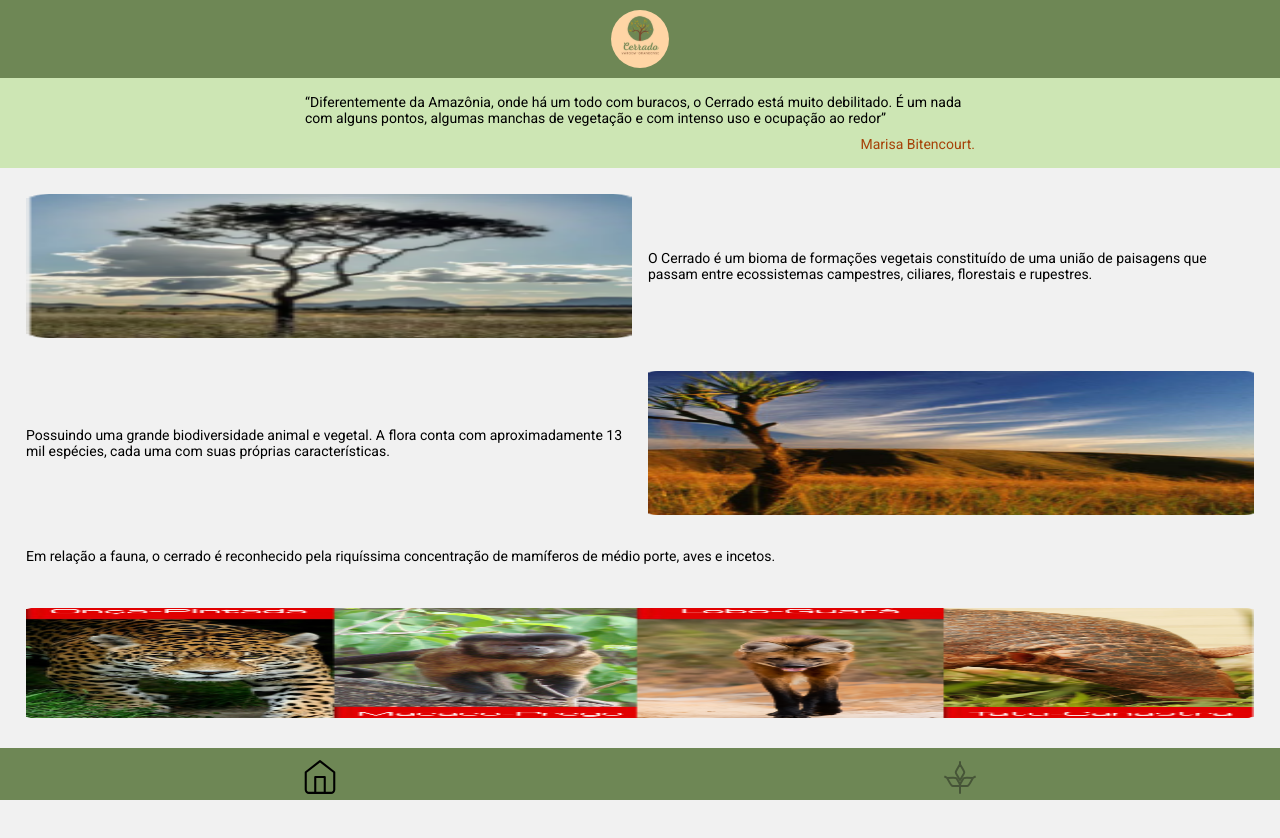
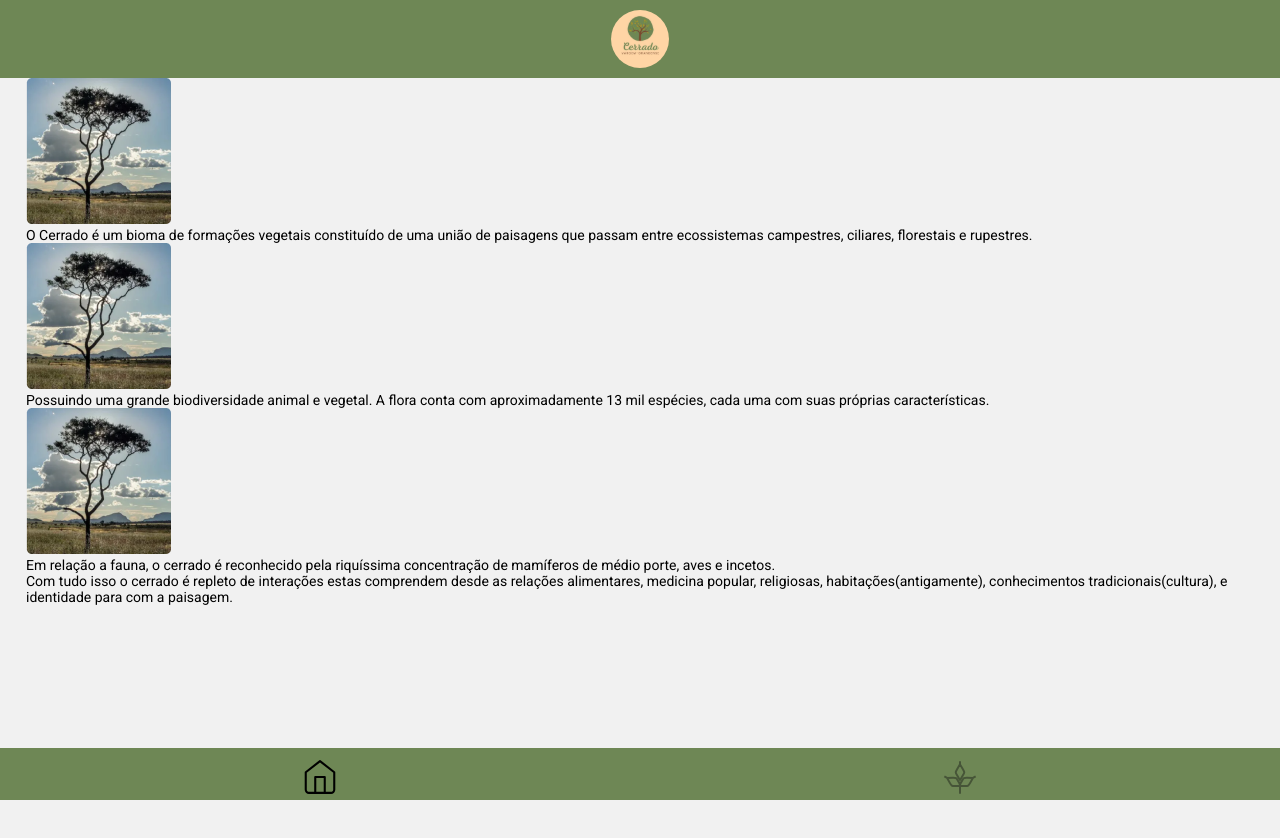
Before and after one commit to arthurfp16/tcc-app-etec-vgs, a Next.js app: page /sobre in a window 1280 px wide. Shown: the top 838 px of the page. After the commit the page ends 800 px from the top, so only its background shows below. Built offline with nearby package versions, Linux system fonts and the light colour scheme.

Commit message:
feat: inicia dev nova pagina sobre

```diff
--- a/src/components/ImageContainer.jsx
+++ /dev/null
@@ -1,15 +0,0 @@
-import Image from "next/image"
-import { Container } from '../styles/components/imageContainerStyled'
-
-export const ImageContainer = ({ children, imgSrc = undefined, imgAlt, containerFlexDirection }) => {
-    return (
-        <Container flexDirection={containerFlexDirection}>
-            <span>
-                {imgSrc ? <Image src={imgSrc} layout='fill' objectFit='fill' alt={imgAlt} /> : null}
-            </span>
-            <p>
-                {children}
-            </p>
-        </Container>
-    )
-}
--- a/src/pages/sobre.jsx
+++ b/src/pages/sobre.jsx
@@ -1,8 +1,8 @@
 import { Header } from "../components/Header"
-import { ImageContainer } from "../components/ImageContainer"
 import { MotivationalPhrase } from "../components/motivationalPhrase"
-import { AboltMain } from '../styles/pages/aboutStyled.js'
 import { Footer } from "../components/Footer"
+import Image from 'next/image'
+import styled from 'styled-components'
 
 import img1 from '../../public/img1.png'
 import img2 from '../../public/img2.png'
@@ -12,29 +12,36 @@ export default function About() {
   return (
     <>
       <Header linkHref='/posts' linkText='Ler artigos mais recentes' />
+      <main>
 
-      <MotivationalPhrase />
+        <div className="image-container image-container--left">
+          <Image src={img1} alt="" />
+          <p>
+            O Cerrado é um bioma de formações vegetais constituído de uma união de paisagens que passam entre ecossistemas campestres, ciliares, florestais e rupestres.
+          </p>
+        </div>
 
-      <AboltMain>
-        <ImageContainer imgSrc={img1} imgAlt='arvore nativa do cerrado num campo em um dia com poucas nuvems e sol intenso'>
-          O Cerrado é um bioma de formações vegetais constituído de uma união de paisagens que passam entre ecossistemas campestres, ciliares, florestais e rupestres.
-        </ImageContainer>
+        <div className="image-container image-container--rigth">
+          <Image src={img1} alt="" />
+          <p>
+            Possuindo uma grande biodiversidade animal e vegetal.
+            A flora conta com aproximadamente 13 mil espécies, cada uma com  suas próprias características.
+          </p>
+        </div>
 
-        <ImageContainer imgSrc={img2} containerFlexDirection='row-reverse' imgAlt='campo com flora seca e uma pequna arvore do lado direito em um dia de sol intenso'> Possuindo uma grande biodiversidade animal e vegetal.
-          A flora conta com aproximadamente 13 mil espécies, cada uma com  suas próprias características.
-        </ImageContainer>
-
-        <ImageContainer imgSrc={img3} containerFlexDirection='column-reverse' imgAlt='quatro animais nativos do cerrado sendo a onça-pintada, macaco-prego, lobo-guara, tatu-canastra.'>
-          Em relação a fauna, o cerrado é reconhecido pela riquíssima concentração de mamíferos de médio porte, aves e incetos.
-        </ImageContainer>
+        <div className="image-container image-container--top">
+          <Image src={img1} alt="" />
+          <p>
+            Em relação a fauna, o cerrado é reconhecido pela riquíssima concentração de mamíferos de médio porte, aves e incetos.
+          </p>
+        </div>
 
         <p>
           Com tudo isso o cerrado é repleto de interações estas comprendem desde as relações alimentares, medicina popular, religiosas, habitações(antigamente), conhecimentos tradicionais(cultura), e identidade para com a paisagem.
         </p>
-      </ AboltMain>
 
+      </main>
       <Footer />
-
     </>
   )
 }
--- a/src/styles/pages/aboutStyled.js
+++ b/src/styles/pages/aboutStyled.js
@@ -1,5 +1 @@
 import styled from 'styled-components'
-
-export const AboltMain = styled.main`
-    margin-top: 26px;
-`
```
